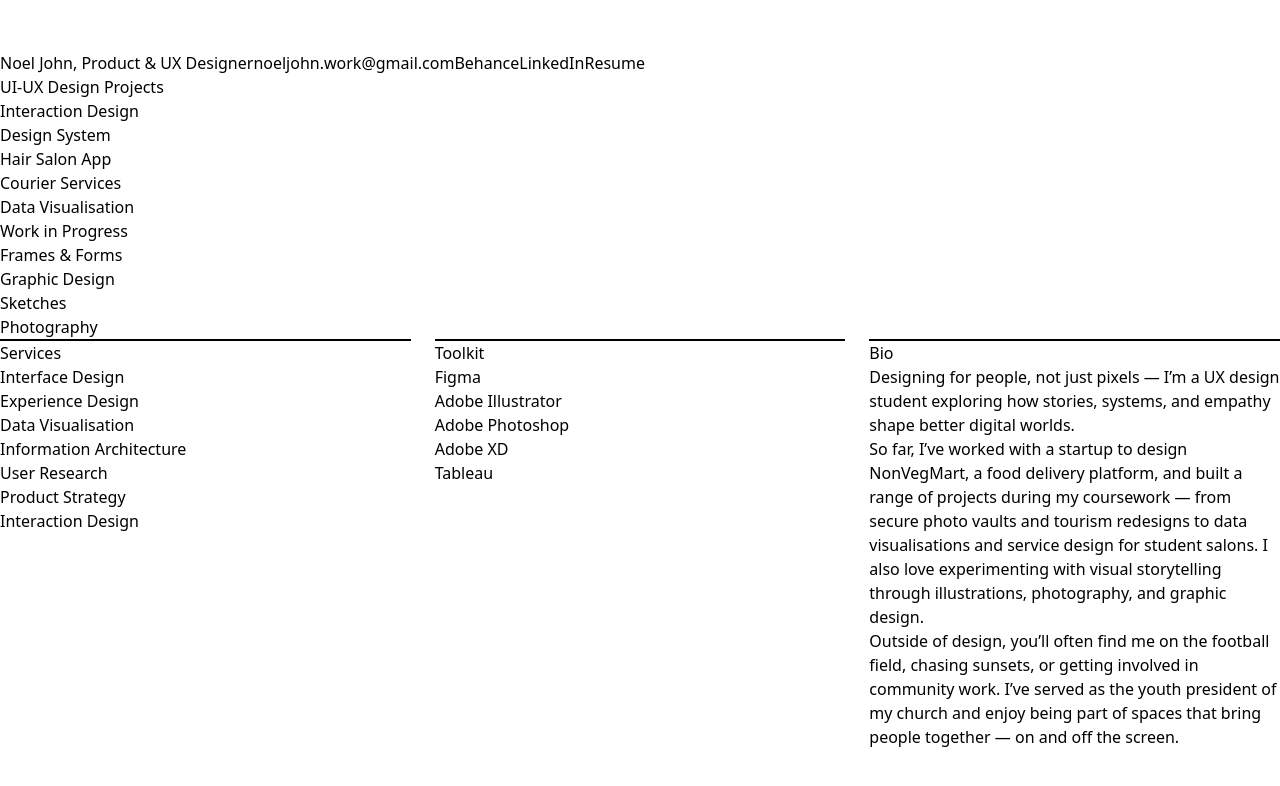
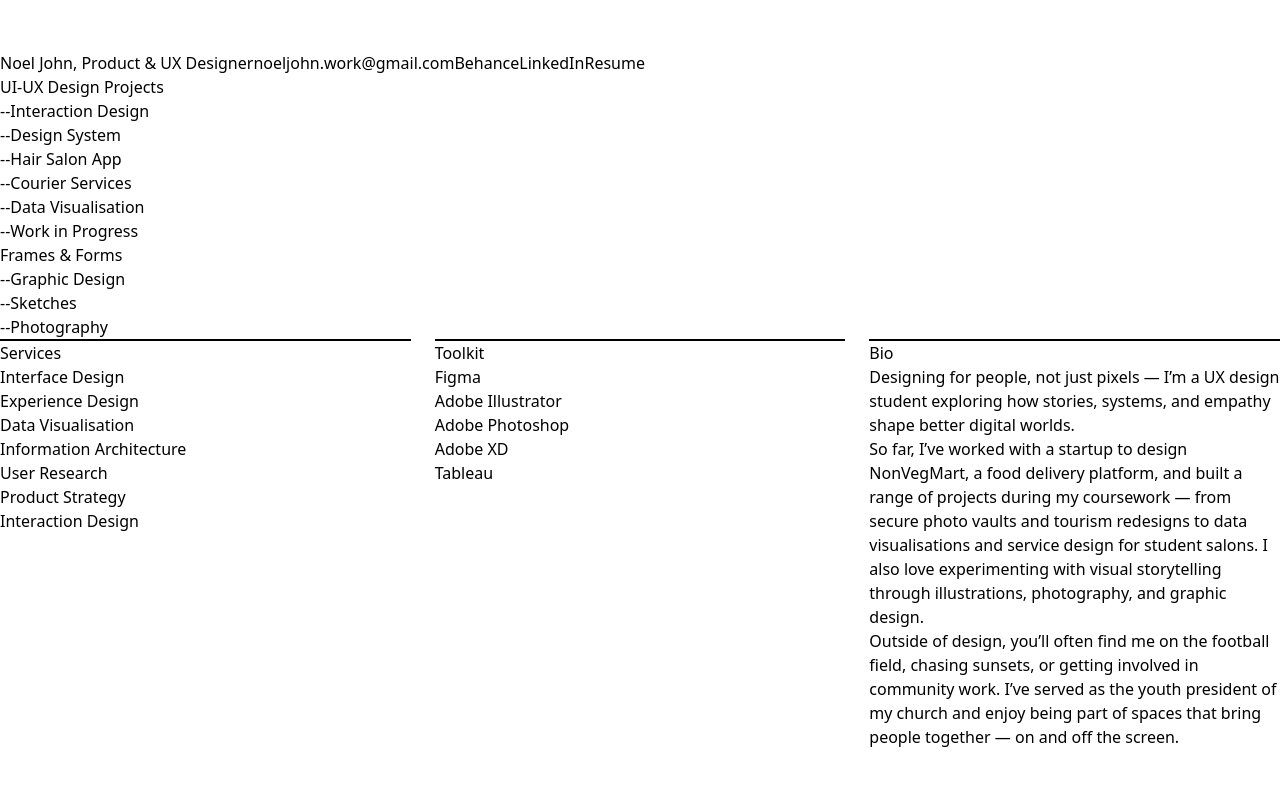
Before and after one commit to noelworks/noelworks.github.io, a React (Vite) app: page / in a window 1280 px wide. Shown: the top 786 px of the page. Built offline with nearby package versions, Linux system fonts and the light colour scheme.

Commit message:
[WIP] Hover works

```diff
--- a/src/App.tsx
+++ b/src/App.tsx
@@ -1,8 +1,33 @@
+import { useState } from 'react';
 import './App.css';
+import FakeLink from './FakeLink.tsx';
 import Footer from './Footer.tsx';
 import Header from './Header.tsx';
 
 export function App() {
+	const [activeLinkIdx, setActiveLinkIdx] = useState<number>();
+	const [activeLinkSection, setActiveLinkSection] = useState<LINK_SECTION>();
+	enum LINK_SECTION {
+		UI_UX_DESIGN_PROJECTS,
+		FRAMES_FORMS
+	}
+	const ALL_LINKS = {
+		[LINK_SECTION.UI_UX_DESIGN_PROJECTS]: [
+			'Interaction Design',
+			'Design System',
+			'Hair Salon App',
+			'Courier Services',
+			'Data Visualisation',
+			'Work in Progress'
+		],
+		[LINK_SECTION.FRAMES_FORMS]: ['Graphic Design', 'Sketches', 'Photography']
+	};
+
+	function onProjectTitleHover(linkSection: LINK_SECTION, idx: number) {
+		setActiveLinkIdx(idx);
+		setActiveLinkSection(linkSection);
+	}
+
 	return (
 		<>
 			<Header></Header>
@@ -10,20 +35,29 @@ export function App() {
 				<section>
 					<h1>UI-UX Design Projects</h1>
 					<ul>
-						<li>Interaction Design</li>
-						<li>Design System</li>
-						<li>Hair Salon App</li>
-						<li>Courier Services</li>
-						<li>Data Visualisation</li>
-						<li>Work in Progress</li>
+						{ALL_LINKS[LINK_SECTION.UI_UX_DESIGN_PROJECTS].map((projectTitle, idx) => (
+							<FakeLink
+								key={idx}
+								title={projectTitle}
+								isActive={
+									activeLinkSection === LINK_SECTION.UI_UX_DESIGN_PROJECTS && activeLinkIdx === idx
+								}
+								onHover={onProjectTitleHover.bind(null, LINK_SECTION.UI_UX_DESIGN_PROJECTS, idx)}
+							/>
+						))}
 					</ul>
 				</section>
 				<section>
 					<h1>Frames & Forms</h1>
 					<ul>
-						<li>Graphic Design</li>
-						<li>Sketches</li>
-						<li>Photography</li>
+						{ALL_LINKS[LINK_SECTION.FRAMES_FORMS].map((projectTitle, idx) => (
+							<FakeLink
+								key={idx}
+								title={projectTitle}
+								isActive={activeLinkSection === LINK_SECTION.FRAMES_FORMS && activeLinkIdx === idx}
+								onHover={onProjectTitleHover.bind(null, LINK_SECTION.FRAMES_FORMS, idx)}
+							/>
+						))}
 					</ul>
 				</section>
 			</main>
--- /dev/null
+++ b/src/FakeLink.tsx
@@ -0,0 +1,16 @@
+type FakeLinkProps = {
+	isActive: boolean;
+	title: string;
+	onHover: () => void;
+};
+
+const FakeLink: React.FunctionComponent<FakeLinkProps> = ({ title, isActive, onHover }) => {
+	return (
+		<li onMouseEnter={onHover} className={isActive ? 'bg-red-50' : ''}>
+			<span>--</span>
+			<span>{title}</span>
+		</li>
+	);
+};
+
+export default FakeLink;
```
